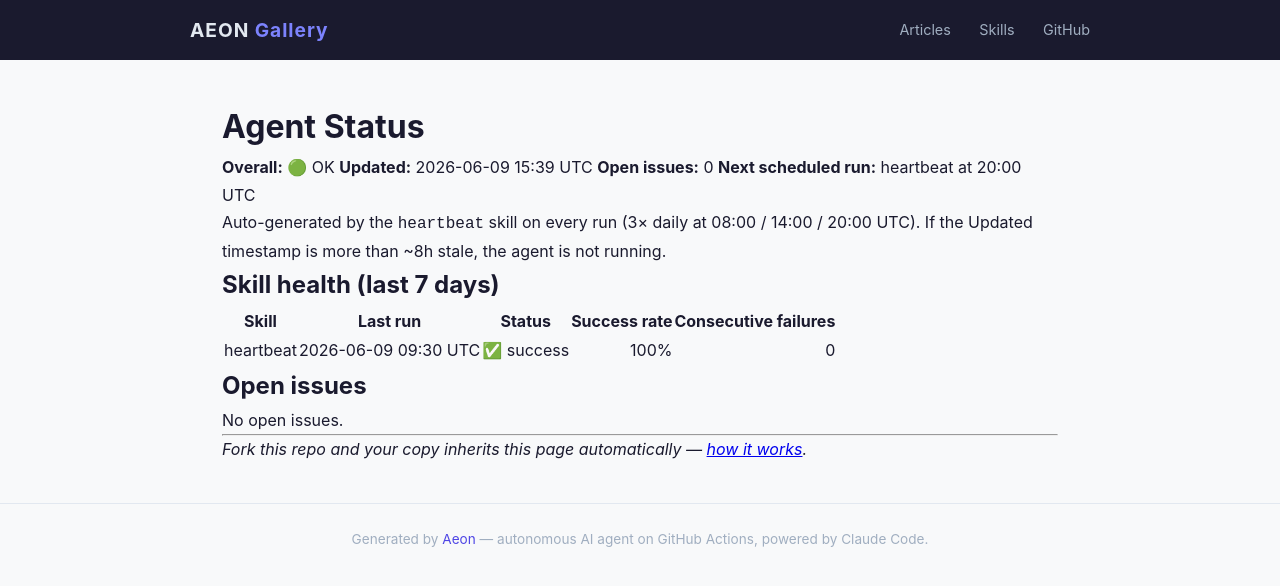
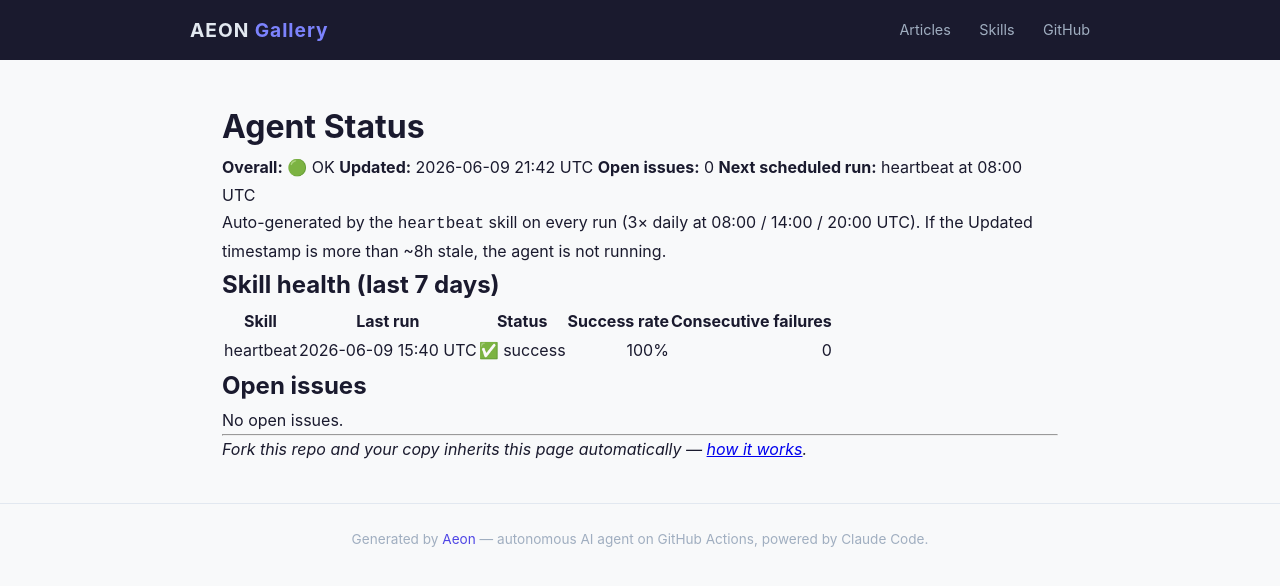
Before and after one commit to amaz98/maz-aeon, a Jekyll site: the page built from docs/status.md, in a window 1280 px wide. Shown: the top 586 px of the page. Built offline with Jekyll 4.4.1, drawn with Linux system fonts in a browser that asks for light colours.

Commit message:
chore(heartbeat): auto-commit 2026-06-09

```diff
--- a/docs/status.md
+++ b/docs/status.md
@@ -7,9 +7,9 @@ permalink: /status/
 # Agent Status
 
 **Overall:** 🟢 OK
-**Updated:** 2026-06-09 15:39 UTC
+**Updated:** 2026-06-09 21:42 UTC
 **Open issues:** 0
-**Next scheduled run:** heartbeat at 20:00 UTC
+**Next scheduled run:** heartbeat at 08:00 UTC
 
 Auto-generated by the `heartbeat` skill on every run (3× daily at 08:00 / 14:00 / 20:00 UTC). If the Updated timestamp is more than ~8h stale, the agent is not running.
 
@@ -17,7 +17,7 @@ Auto-generated by the `heartbeat` skill on every run (3× daily at 08:00 / 14:00
 
 | Skill | Last run | Status | Success rate | Consecutive failures |
 |-------|----------|--------|-------------:|---------------------:|
-| heartbeat | 2026-06-09 09:30 UTC | ✅ success | 100% | 0 |
+| heartbeat | 2026-06-09 15:40 UTC | ✅ success | 100% | 0 |
 
 ## Open issues
 
--- a/memory/token-usage.csv
+++ b/memory/token-usage.csv
@@ -45,3 +45,4 @@ date,skill,model,input_tokens,output_tokens,cache_read,cache_creation
 2026-06-08,heartbeat,claude-opus-4-7,16,3563,530682,30459
 2026-06-09,heartbeat,claude-opus-4-7,11,3843,320212,31511
 2026-06-09,heartbeat,claude-opus-4-7,11,4367,306089,31035
+2026-06-09,heartbeat,claude-opus-4-7,18,4197,638322,31178
```
Also changed, not shown: memory/logs/2026-06-09.md (+9 -0 lines), .outputs/heartbeat.md.
